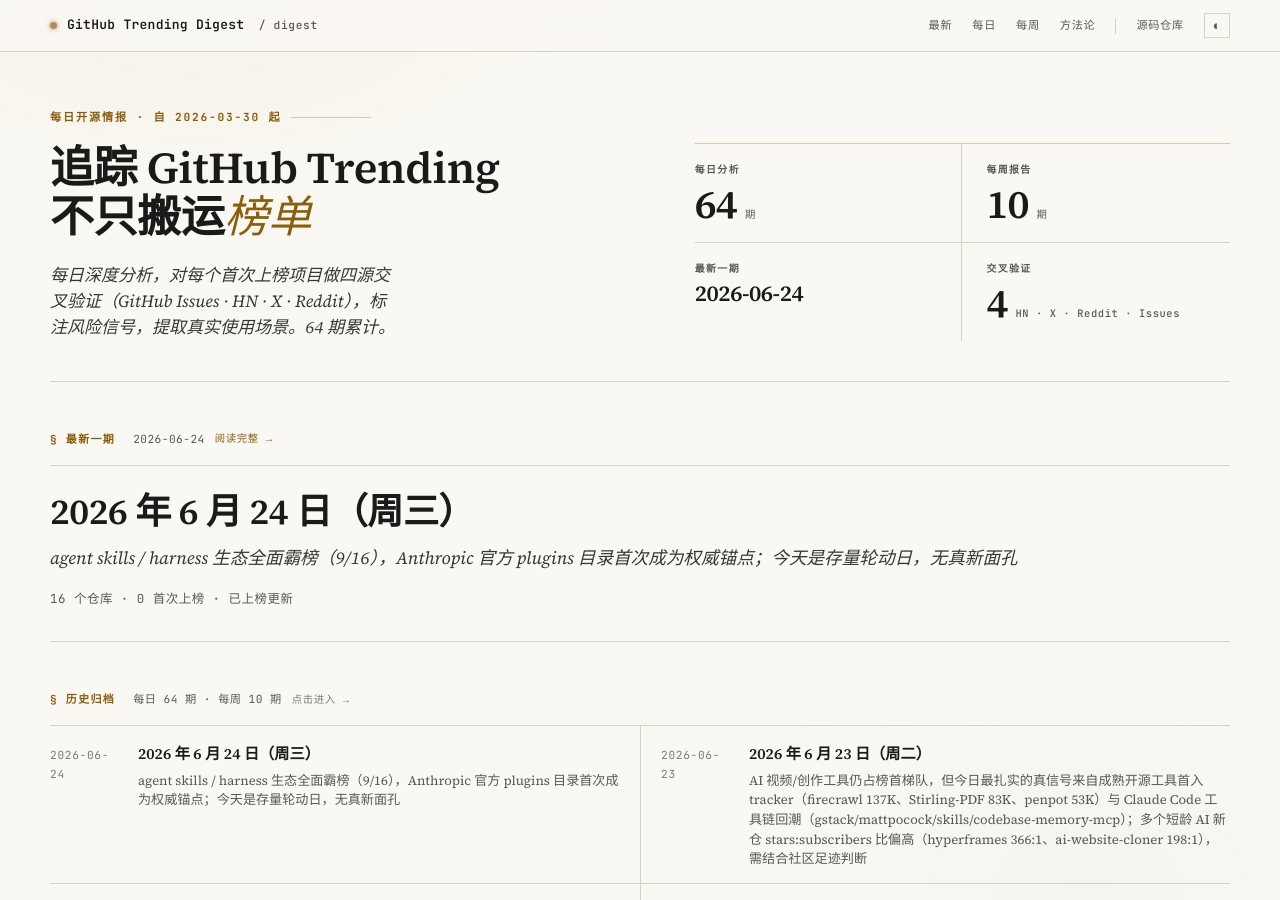
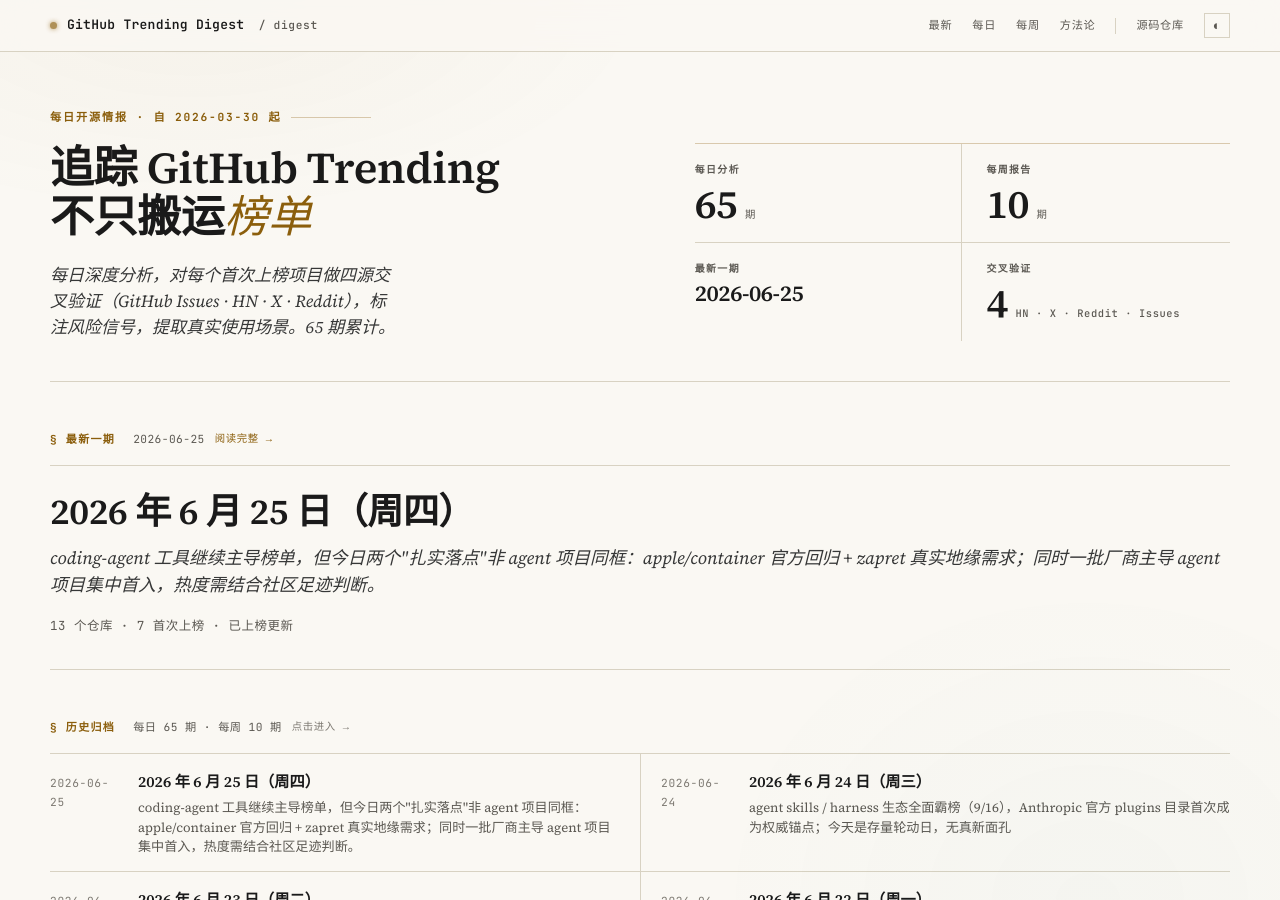
Before and after one commit to maxzyma/github-trending-digest, a Jekyll site: the page built from index.md, in a window 1280 px wide and 900 px high. Built offline with Jekyll 4.4.1, drawn with Linux system fonts in a browser that asks for light colours; part of the change alters nothing that is shown; some of the changed text lies outside the part shown.

Commit message:
daily: 2026-06-25 — coding-agent 工具继续主导（约 8/13），但两个非 agent 项目 grounding 最扎实：apple/container 官方回归（RE）+ zapret-discord-youtube 俄区绕 DPI 封锁（#5704 720 条真实求助）+ 厂商主导短龄 agent 项目集中首入·stars/subs 极端失衡（hiring-agent 558:1/no-mistakes 547:1/orca 456:1/design.md 163:1）传播靠自有渠道·HN/Reddit 无独立讨论 + 抓取脚本连续第二日误标全 13 项 NEW 已人工校正 + flutter 知名老项目首入 tracker
Generated with Claude Code

```diff
--- /dev/null
+++ b/daily/2026-06-25-analysis.md
@@ -0,0 +1,263 @@
+---
+layout: daily
+date: 2026-06-25
+title: GitHub Trending 深度分析 — 2026 年 6 月 25 日（周四）
+subtitle: coding-agent 工具继续主导榜单，但今日两个"扎实落点"非 agent 项目同框：apple/container 官方回归 + zapret 真实地缘需求；同时一批厂商主导 agent 项目集中首入，热度需结合社区足迹判断。
+total: 13
+new_count: 7
+new_repos:
+  - repo: interviewstreet/hiring-agent
+    stars: 2231
+    star_delta: 203
+    lang: Python
+    source_strength: 中
+    risk_tags: ['vanity', 'dependency', 'bus_factor', 'compliance']
+  - repo: andreknieriem/headunit-revived
+    stars: 1431
+    star_delta: 41
+    lang: Kotlin
+    source_strength: 中
+    risk_tags: ['compliance', 'dependency', 'bus_factor']
+  - repo: stablyai/orca
+    stars: 6835
+    star_delta: 331
+    lang: TypeScript
+    source_strength: 中
+    risk_tags: ['vanity', 'bus_factor', 'dependency']
+  - repo: google-labs-code/design.md
+    stars: 17394
+    star_delta: 619
+    lang: TypeScript
+    source_strength: 中
+    risk_tags: ['vanity', 'stability', 'bus_factor']
+  - repo: Flowseal/zapret-discord-youtube
+    stars: 30029
+    star_delta: 61
+    lang: Batchfile
+    source_strength: 中
+    risk_tags: ['compliance', 'stability', 'dependency']
+  - repo: kunchenguid/no-mistakes
+    stars: 2187
+    star_delta: 110
+    lang: Go
+    source_strength: 中
+    risk_tags: ['vanity', 'bus_factor', 'stability']
+updated_repos:
+  - repo: calesthio/OpenMontage
+    change: "="
+    days_listed: null
+  - repo: ZhuLinsen/daily_stock_analysis
+    change: "="
+    days_listed: null
+  - repo: JCodesMore/ai-website-cloner-template
+    change: ↑7
+    days_listed: null
+  - repo: revfactory/harness
+    change: ↑4
+    days_listed: null
+  - repo: NousResearch/hermes-agent
+    change: ↑2
+    days_listed: null
+---
+
+# GitHub Trending 深度分析 — 2026 年 6 月 25 日（周四）
+
+_coding-agent 工具继续主导榜单，但今日两个"扎实落点"非 agent 项目同框：apple/container 官方回归 + zapret 真实地缘需求；同时一批厂商主导 agent 项目集中首入，热度需结合社区足迹判断。_
+
+_项目总数: 13 | 首次上榜: 7 | 重新上榜: 1 | 已上榜更新: 5 | 数据源: https://github.com/trending_
+
+## 本日主线
+
+**主线一：榜单结构 — coding-agent 工具继续霸榜，但今日多了两个"硬落点"。** 13 项里约 8 项围绕 AI agent / coding-agent 生态：OpenMontage（agent 视频生产）、stablyai/orca（并行 agent ADE）、kunchenguid/no-mistakes（agent push 门禁）、google-labs-code/design.md（给 coding agent 的设计规范）、revfactory/harness（meta-skill 生成 agent 团队）、ai-website-cloner-template（AI agent 一键克隆网站）、interviewstreet/hiring-agent（简历评分 agent）。在这条主流之外，今日两个非 agent 项目 grounding 最扎实：**apple/container**（Apple 官方 Swift，Mac 上跑 Linux 容器，4.2 万 star 重新上榜）和 **Flowseal/zapret-discord-youtube**（俄罗斯绕过 DPI 封锁 Discord/YouTube，3 万 star，issue #5704 单帖 720 条真实求助）——两者都不是概念热度，而是真实刚需驱动。
+
+**主线二：厂商主导 / 规范类 agent 项目集中首入，热度与社区足迹落差明显。** 今日新面孔里 orca（Stably AI，YC 公司）、design.md（Google Labs 官方）、hiring-agent（HackerRank 官方）、no-mistakes 四个项目的 stars/subscribers 比值都偏离正常区间：hiring-agent 558:1、no-mistakes 547:1、orca 456:1、design.md 163:1，且仓龄普遍 2.5~3 个月。它们的传播主要走厂商自有渠道（X / Product Hunt / LinkedIn / Google 背书），HN/Reddit 几乎无独立讨论。这类项目"关注度爆发、深度订阅者稀薄"是赛道热点 + 官方背书的典型形态，读热度时需结合真实使用足迹，star 数本身不等于采用。
+
+**主线三：抓取脚本再次把全部 13 项误标为 NEW。** change 比对逻辑连续两日失效（昨日已记录同样问题）。本文已按历史 `daily/*-analysis.md` 全量精确比对（owner/repo）+ 6-24 榜单排名人工校正：真 NEW 7 项（含知名老项目 flutter 首入 tracker）、RE 1 项（apple/container 6-11~13 曾上榜后回归）、已上榜更新 5 项。建议尽快修复 `fetch_trending.py` 的 change 检测。
+
+---
+
+## NEW 项目逐项点评
+
+### [interviewstreet/hiring-agent](https://github.com/interviewstreet/hiring-agent) — NEW ⭐ 2,231（+203）| Python | 信源：中
+
+**它是什么**: HackerRank 官方组织（interviewstreet）开源的简历自动评分 agent。把候选人简历 PDF 转成结构化数据，用 LLM 抽取信息，再拉取其 GitHub profile/repos 做信号增强，按"开源贡献 / 个人项目 / 生产经验 / 技术技能"四个维度自动打分。
+
+**解决什么问题**: 技术招聘里人工筛简历慢且主观。这个项目把 HackerRank 内部 ATS（申请人追踪系统）评分流水线开源出来，让招聘方能用候选人的真实 GitHub 实绩客观打分，也让候选人看到"简历为什么被打这个分"。
+
+**谁在用、怎么用**（来自 Issues）:
+- 招聘方/HM 自动筛选：社区已有人二次开发加 Web UI 和 Claude/OpenAI provider（todddong/hackerrank-resume-ats）。
+- 扩展评估源：#175（6 评论）请求接入 LeetCode/HackerRank/CodeForces 成绩；#183（6 评论）请求加候选人可信度/真实性评估。
+
+**社区怎么评价**:
+- 正面: HackerRank 官方背书，定位清晰（开源 ATS 评分）。
+- 负面: #186（7 评论，最热）反映 Gemini 免费层限流时 agent 直接卡死无法完成。
+- 健康度: 2,231 star / subscribers 仅 4（≈558:1，极端失衡）；open issues 218 偏高；核心贡献者 2 人（sp2hari 48 + anxkhn-hacker 16）其余多为一次性 PR；仓龄约 11 个月仍活跃。
+
+**风险与争议**:
+- **vanity**: stars/subscribers 558:1，HN/Reddit 无有机讨论，传播靠 LinkedIn / 视频自媒体放大。
+- **dependency**: 强依赖 Gemini / 外部 LLM API，限流即崩（#186）。
+- **bus_factor**: 核心贡献者 2 人，其余皆一次性提交。
+- **compliance**: AI 简历打分天然涉招聘偏见与候选人数据处理争议（业界有 Amazon 废弃案例）。
+
+**技术备注**: Python 3.11+，MIT；支持 Ollama 本地 / Google Gemini，简历转 Markdown → LLM 抽 JSON → GitHub 信号增强。
+
+### [flutter/flutter](https://github.com/flutter/flutter) — NEW（知名老项目首入 tracker）⭐ 177,355（+73）| Dart | 信源：知名项目
+
+**它是什么**: Google 的跨平台 UI 框架，一套 Dart 代码构建移动 / Web / 桌面应用。无需 grounding，是长期头部项目，本次首次进入本 tracker 记录。
+
+**说明**: 今日 star 增量仅 +73，量级与榜单其它项目不在一个数量级，进入 Trending 更可能是某次发布 / 事件带来的短时关注，而非新兴信号。作为知名老项目做轻量记录，不展开社区分析。
+
+### [andreknieriem/headunit-revived](https://github.com/andreknieriem/headunit-revived) — NEW ⭐ 1,431（+41）| Kotlin | 信源：中
+
+**它是什么**: 把旧 Android 平板/手机变成 Android Auto 车机接收端的 App。源于原 Headunit Reloaded，因原作者失联且频繁崩溃而 fork 重做，支持 USB 直连和无线投屏。
+
+**解决什么问题**: 原厂 Android Auto 车机动辄 $600+。用这个 App，一台闲置安卓平板就能当车机跑导航 / 音乐投屏，省去硬件成本。
+
+**谁在用、怎么用**（来自 Issues / XDA）:
+- 旧设备改装车机：用户在 XDA Forums 专帖里大量交流改装经验，作者亲自答疑。
+- 真实硬件调试：#219（60 评论，最热）H.265 视频花屏、#270 麦克风失灵、#597 新版 AA WiFi 直连失效、#387 通话音频爆音——典型真实使用调试痕迹。
+
+**社区怎么评价**:
+- 正面: XDA 硬件改装社区扎实落点，fork:star ≈ 8% 属真实使用型。
+- 负面: 硬件 / 编解码兼容问题集中，新版 Android Auto 频繁破坏连接。
+- 健康度: 1,431 star / 21 subscribers（≈68:1）；forks 112；contributors 10 人但前两名贡献集中；仓龄约 8 个月仍活跃迭代（已 v2.3.1）。
+
+**风险与争议**:
+- **compliance**: 第三方逆向 Android Auto 协议，Google ToS / 逆向合规灰区。
+- **dependency**: 依赖手机端 Android Auto APK 行为，新版常破坏连接（#597）。
+- **bus_factor**: 双人主导贡献，其余零散。
+
+**技术备注**: Kotlin，AGPL-3.0；USB + 无线（配套 Wireless Helper + mDNS/NSD）；Play Store 另有付费版（AGPL + 商业双轨）。
+
+### [stablyai/orca](https://github.com/stablyai/orca) — NEW ⭐ 6,835（+331）| TypeScript | 信源：中
+
+**它是什么**: 管理"一队并行 coding agent"的桌面 IDE（ADE，Agent Development Environment）。一条 prompt 可扇出多个 agent（Claude Code / Codex / OpenCode / Grok 等），每个跑在独立 git worktree，用自己的订阅账号（BYO subscription），无需在 Orca 侧登录。厂商 Stably AI 是 YC 公司。
+
+**解决什么问题**: 同时跑多个 coding agent 时，传统终端难以并行管理、对比、择优。Orca 把每个 agent 隔离到 worktree，并提供 diff 行级标注回送 agent 修订、PR review 一等公民、账号限流切换。
+
+**谁在用、怎么用**（来自 X / Product Hunt）:
+- 并行多 agent 工作流：X（@orca_build）口碑集中在"终端分屏 + 任意 harness""PR review 一等公民"。
+- worktree 隔离对比：Product Hunt 4.7（65 评），用户提出 worktree 磁盘清理（node_modules 膨胀）等实操疑问。
+
+**社区怎么评价**:
+- 正面: BYO subscription + worktree 隔离范式获 X / PH 早期好评。
+- 负面: 660 open issues 多为 feature request / bug 堆积；评论最多的 issue #4994 竟是测试帖（"Test discord message"），缺高质量社区沉淀。
+- 健康度: 6,835 star / subscribers 仅 15（≈456:1）；贡献者高度集中于 Stably 内部团队；仓龄仅约 3 个月。
+
+**风险与争议**:
+- **vanity**: subs 仅 15、HN/Reddit 零讨论 vs 6.8K star，传播集中厂商自有渠道（X / Discord / PH）。
+- **bus_factor**: 贡献者高度集中于厂商内部，外部贡献尾部零星。
+- **dependency**: 依赖外部各家 agent CLI 与订阅可达性。
+
+**技术备注**: TypeScript，MIT；桌面（macOS/Windows/Linux）+ 移动伴侣 app；官网 onorca.dev。
+
+### [google-labs-code/design.md](https://github.com/google-labs-code/design.md) — NEW ⭐ 17,394（+619）| TypeScript | 信源：中
+
+**它是什么**: Google Labs 官方推出的一种**格式规范**（不是工具库）。用 DESIGN.md 文件向 coding agent 描述视觉识别 / 设计系统：YAML frontmatter 存机器可读的 design tokens，markdown 正文存人类可读的设计理据。配套 `@google/design.md` CLI 做 lint 和 token 导出。脱胎自 Google Stitch。
+
+**解决什么问题**: 让 Claude Code / Cursor / Gemini CLI / v0 等任意读仓库的 agent 获得持久、结构化的设计系统理解，避免每次重述视觉规范——相当于"给 coding agent 的 Figma 描述层"。
+
+**谁在用、怎么用**（来自 Issues / 评测）:
+- 设计系统持久化：CLI 可校验 token 引用、WCAG 对比度并导出 Tailwind v3 配置。
+- 规范设计讨论：#13（10 评论）请求暗色模式 / 多主题；#47 motion tokens；#16 指出 frontmatter 与正文重复描述的冗余痛点。
+
+**社区怎么评价**:
+- 正面: Google Labs 官方背书，定位清晰；vibecoding.app 评测认为 AI-first 单产品团队可现在采用。
+- 负面: 多品牌 / 已用 Tokens Studio 的团队建议观望；格式 alpha 会变。
+- 健康度: 17,394 star / 107 subscribers（≈163:1）；open issues 仅 19（质量高）；contributors 10 人集中于 davideast；仓龄约 2.5 个月。
+
+**风险与争议**:
+- **vanity**: 关注度（17K star）主要来自 Google 背书 + agent/设计赛道热点，订阅者 / 深度贡献者 / HN 评论 / Reddit 实战足迹都偏薄，呈"概念热度 > 真实采用"落差。
+- **stability**: 格式处于 alpha，明确警告会变。
+- **bus_factor**: 贡献者集中于 1-2 人。
+
+**技术备注**: TypeScript；`@google/design.md` CLI（linter + token 导出，支持 Tailwind v3）；格式 alpha。
+
+### [Flowseal/zapret-discord-youtube](https://github.com/Flowseal/zapret-discord-youtube) — NEW ⭐ 30,029（+61）| Batchfile | 信源：中
+
+**它是什么**: zapret（bol-van 的 DPI 绕过引擎）的 Windows 封装发行版，提供针对 Discord 语音视频和 YouTube 的现成策略脚本（.bat + WinDivert），用于在俄罗斯绕过 RKN 的 DPI 封锁。（注：抓取到的描述"git push no-mistakes"完全错误，repo 的 GitHub description 字段实际为空。）
+
+**解决什么问题**: 俄罗斯境内 Discord / YouTube 被 DPI 节流或封锁。这个项目把底层 zapret 引擎包装成开箱即用的脚本，普通用户双击 .bat 即可恢复访问，无需理解 DPI 绕过原理。
+
+**谁在用、怎么用**（来自 Issues）:
+- 地缘审查规避：issues 几乎全俄语，是真实求助而非吹捧。#5704（720 评论）记录 2025-10 Cloudflare/Discord 再次被封后的大规模故障与策略迭代。
+- 游戏 / 服务适配：#2354 League of Legends 适配、#14959 与 VPN 冲突、#13915 ALT11 策略修 YouTube。
+
+**社区怎么评价**:
+- 正面: 真实大众刚需，2,342 forks（大量 Linux 移植），活跃维护。
+- 负面: `--dpi-desync-autottl` 常失效需手动设 ttl；WinDivert 内核驱动触发杀软误报。
+- 健康度: 30,029 star / 328 subscribers（≈91:1，但属审查规避工具真实需求，非营销虚高）；open issues 1,523；contributors 约 30；仓龄约 1.7 年持续维护。
+
+**风险与争议**:
+- **compliance**: 在俄罗斯属规避审查工具，法律灰色 / 违规。
+- **stability**: RKN 持续对抗，策略时效性强，旧版本很快失效。
+- **dependency**: 依赖上游 zapret + 第三方 IPSet 列表 + Cloudflare 可达性。
+
+**技术备注**: Batchfile + WinDivert 内核驱动；上游 zapret 引擎封装。
+
+### [kunchenguid/no-mistakes](https://github.com/kunchenguid/no-mistakes) — NEW ⭐ 2,187（+110）| Go | 信源：中
+
+**它是什么**: 一个本地 git proxy / 校验门禁。当你 push 到 no-mistakes remote 后，它在一次性 worktree 里跑一条固定 pipeline（intent → rebase → review → test → document → lint → push → pr → ci），全过校验通过才转发到 upstream 并自动开 PR、看护 CI。（repo description 即 `git push no-mistakes`。）
+
+**解决什么问题**: AI agent 一次产出动辄 5000 行 diff，人工没法逐行分辨好坏。这个项目在 push 前自动做意图检查、review、测试、文档、lint 门禁，把"agent slop"挡在合入之前。
+
+**谁在用、怎么用**（来自 Issues / HN）:
+- 给 agent 大 diff 做 push 前门禁：agent-agnostic（claude / codex / opencode 等），提供 TUI + `/no-mistakes` agent skill。
+- 真实使用调试：#255 CI 步骤在 daemon 非 repo 目录下挂死、#287 Windows 下 Codex 子进程闪窗、#320 worktree git hook 路径错乱——多个跨平台 / CI 集成 bug 说明确有人真跑。
+
+**社区怎么评价**:
+- 正面: 定位切中"agent 大 diff 审查瓶颈"，#305 有深度使用者提改进建议。
+- 负面: HN "Show HN: Git Push No-Mistakes" 仅 19 分 / 6 评论，热度偏低；跨平台 / 路径 / CI 集成稳定性问题集中。
+- 健康度: 2,187 star / subscribers 仅 4（≈547:1）；实质单作者（kunchenguid 282 commits + bot 73，其余 3 人各 1-2 次）；仓龄仅约 2.5 个月。
+
+**风险与争议**:
+- **vanity**: 547:1 比值 + HN 低分 + 无 X/Reddit 足迹，热度远超社区足迹。
+- **bus_factor**: 实质单作者。
+- **stability**: 2.5 月短龄 alpha，多个跨平台 / CI 集成 bug。
+
+**技术备注**: Go，MIT；agent-agnostic，TUI + `/no-mistakes` agent skill；本地 git proxy 转发 upstream。
+
+---
+
+## RE 重新上榜
+
+### [apple/container](https://github.com/apple/container) — RE ⭐ 42,287（+1,838）
+
+- **状态**: 6-11~6-13 曾连续上榜，时隔约两周重新进入榜单（RE）。
+- **它是什么**: Apple 官方工具，用轻量虚拟机在 Mac 上创建和运行 Linux 容器，Swift 编写，专为 Apple silicon 优化。
+- **本次更新**: 今日 +1,838 star，累计 4.2 万。open issues 377（官方项目活跃迭代）。作为 Apple 官方 + 真实开发刚需（Mac 上跑 Linux 容器），是今日 grounding 最扎实的项目之一，与一众短龄 agent 项目形成对照。
+
+---
+
+## 已上榜更新（增量）
+
+### calesthio/OpenMontage — =（守榜首）
+- **Stars**: 19,581（今日 +3,719，今日增量榜第一）
+- **更新**: 继续领跑，agent 视频生产系统热度未退。stars/subscribers ≈ 164:1（119 subs），open issues 109，仍需结合社区真实使用足迹判断。
+
+### ZhuLinsen/daily_stock_analysis — =
+- **Stars**: 48,592（今日 +1,468）
+- **更新**: LLM 驱动多市场股票分析。fork:star ≈ 0.88:1（4.3 万 fork / 4.9 万 star）延续"一键复制部署"template 传播模式，fork 异常高仍是其特征，subscribers 199。
+
+### JCodesMore/ai-website-cloner-template — ↑7（12→5）
+- **Stars**: 19,370（今日 +692）
+- **更新**: AI agent 一键克隆网站模板，排名大幅上升。fork 2,891，subscribers 94，template 复制传播推高 fork:star（≈0.15:1）。
+
+### revfactory/harness — ↑4（10→6）
+- **Stars**: 7,760（今日 +277）
+- **更新**: meta-skill 项目（设计领域专属 agent 团队并生成其 skills），延续 agent skills 生态热度，排名继续上行。subscribers 48。
+
+### NousResearch/hermes-agent — ↑2（15→13）
+- **Stars**: 202,112（今日 +1,178）
+- **更新**: 历史出现频次最高的项目（13 次）。description 为 `The agent that grows with you`。超大体量项目（20 万 star / 796 subs，比值结构性偏高，不宜单凭比值判 vanity），持续低位在榜。
+
+---
+
+## 如何理解今天的热度信号
+
+今日榜单有两类"高 stars/subscribers 比值"，读法不同：
+
+- **短龄厂商主导 agent 项目**（hiring-agent 558:1、no-mistakes 547:1、orca 456:1、design.md 163:1）：仓龄 2.5~3 个月，传播集中在厂商自有渠道（X / PH / LinkedIn / 官方背书），HN/Reddit 缺独立讨论——这类比值 + 短龄 + 单一传播路径的组合，是"关注度爆发但社区足迹薄"的信号，需谨慎区分热度与采用。
+- **真实刚需但社区隔离的项目**（zapret 91:1、headunit-revived 68:1）：比值也偏高，但 issue 里有大量真实使用调试痕迹（zapret #5704 720 条俄语求助、headunit #219 60 条硬件调试），高比值更多源于语言 / 地缘 / 垂直硬件圈子隔离，而非空心化。
+
+结论：stars/subscribers 比值不能单独定性 vanity，必须结合仓龄、issue 真实性、传播路径综合判断。apple/container 与 flutter 这类超大成熟项目的高比值则是结构性的，不适用同一标准。
--- /dev/null
+++ b/daily/2026-06-25.md
@@ -0,0 +1,21 @@
+# GitHub Trending 每日榜单 — 2026 年 6 月 25 日（周四）
+
+| # | 项目 | Stars | 今日 | 排名变化 |
+|---|------|-------|------|---------|
+| 1 | [calesthio/OpenMontage](https://github.com/calesthio/OpenMontage) | 19,581 | +3,719 | = |
+| 2 | [ZhuLinsen/daily_stock_analysis](https://github.com/ZhuLinsen/daily_stock_analysis) | 48,592 | +1,468 | = |
+| 3 | [apple/container](https://github.com/apple/container) | 42,287 | +1,838 | RE |
+| 4 | [interviewstreet/hiring-agent](https://github.com/interviewstreet/hiring-agent) | 2,231 | +203 | NEW |
+| 5 | [JCodesMore/ai-website-cloner-template](https://github.com/JCodesMore/ai-website-cloner-template) | 19,370 | +692 | ↑7 |
+| 6 | [revfactory/harness](https://github.com/revfactory/harness) | 7,760 | +277 | ↑4 |
+| 7 | [flutter/flutter](https://github.com/flutter/flutter) | 177,355 | +73 | NEW |
+| 8 | [andreknieriem/headunit-revived](https://github.com/andreknieriem/headunit-revived) | 1,431 | +41 | NEW |
+| 9 | [stablyai/orca](https://github.com/stablyai/orca) | 6,835 | +331 | NEW |
+| 10 | [google-labs-code/design.md](https://github.com/google-labs-code/design.md) | 17,394 | +619 | NEW |
+| 11 | [Flowseal/zapret-discord-youtube](https://github.com/Flowseal/zapret-discord-youtube) | 30,029 | +61 | NEW |
+| 12 | [kunchenguid/no-mistakes](https://github.com/kunchenguid/no-mistakes) | 2,187 | +110 | NEW |
+| 13 | [NousResearch/hermes-agent](https://github.com/NousResearch/hermes-agent) | 202,112 | +1,178 | ↑2 |
+
+> 数据源：<https://github.com/trending> · 抓取于 2026-06-25
+>
+> 注：抓取脚本将全部 13 项误标为 NEW（change 比对再次失效）。本表排名变化已按历史 `daily/*-analysis.md` 精确比对（owner/repo）+ 6-24 榜单排名人工校正：OpenMontage/daily_stock_analysis 守位（=）；apple/container 曾上榜后回归（RE）；ai-website-cloner-template 12→5（↑7）、harness 10→6（↑4）、hermes-agent 15→13（↑2）；其余 6 项为真 NEW（flutter 为知名老项目首入 tracker）。
--- a/index.md
+++ b/index.md
@@ -28,6 +28,7 @@ title: GitHub Trending Digest
 
 ## Daily Analysis
 
+- [2026-06-25](daily/2026-06-25-analysis) — coding-agent 工具继续主导榜单（约 8/13：OpenMontage/orca/design.md/no-mistakes/harness 等），但今日两个非 agent 项目 grounding 最扎实：apple/container（Apple 官方 Mac 跑 Linux 容器，RE 重新上榜）+ zapret-discord-youtube（俄区绕 DPI 封锁，issue #5704 720 条真实求助）；一批厂商主导短龄 agent 项目集中首入且 stars/subs 极端失衡（hiring-agent 558:1、no-mistakes 547:1、orca 456:1、design.md 163:1），传播靠厂商自有渠道、HN/Reddit 无独立讨论，需结合社区足迹判断；抓取脚本连续第二日把全部 13 项误标 NEW，已人工校正
 - [2026-06-24](daily/2026-06-24-analysis) — agent skills / harness 生态全面霸榜（9/16），Anthropic 官方 plugins 目录 claude-plugins-official 首次成为权威锚点（平台方对第三方 skills 赛道做官方收口）；今天是存量轮动日，16/16 全为历史已上榜项目、零真新面孔；多个短龄 agent 项目 star/watchers 失衡（ECC 197:1、worldmonitor 162:1、gstack 166:1），daily_stock_analysis fork:star≈0.9:1 template 复制模式需结合社区足迹判断
 - [2026-06-23](daily/2026-06-23-analysis) — AI 视频/创作工具仍占榜首梯队（OpenMontage/palmier-pro 单日增量领跑，新面孔 hyperframes 主打 HTML 渲染视频），但今日最扎实的真信号是成熟开源工具首入 tracker（firecrawl 137K/Stirling-PDF 83K/airllm）+ Claude Code 工具链回潮（gstack/mattpocock-skills/codebase-memory-mcp）；hyperframes(366:1 厂商主导)、ai-website-cloner-template(198:1 template 复制)等短龄高比值仓需区分成因解读
 - [2026-06-22](daily/2026-06-22-analysis) — AI 创作/视频与「agent 记忆·上下文·代码智能」基础设施工具占榜单大半（headroom/codebase-memory-mcp/cognee/mattpocock-skills），成熟安全/设计工具集体回流（spiderfoot/penpot/Anthropic-Cybersecurity-Skills）；3 个真 NEW 中 spiderfoot（14 岁老牌 OSINT、商业版被 Intel 471 收购）与 biliTickerBuy（B 站抢票、中文社区扎实）grounding 最强，cognee 热度与社区足迹有落差；榜单 7/16 为 RE 回流，单日高增速需结合社区足迹判断
```
